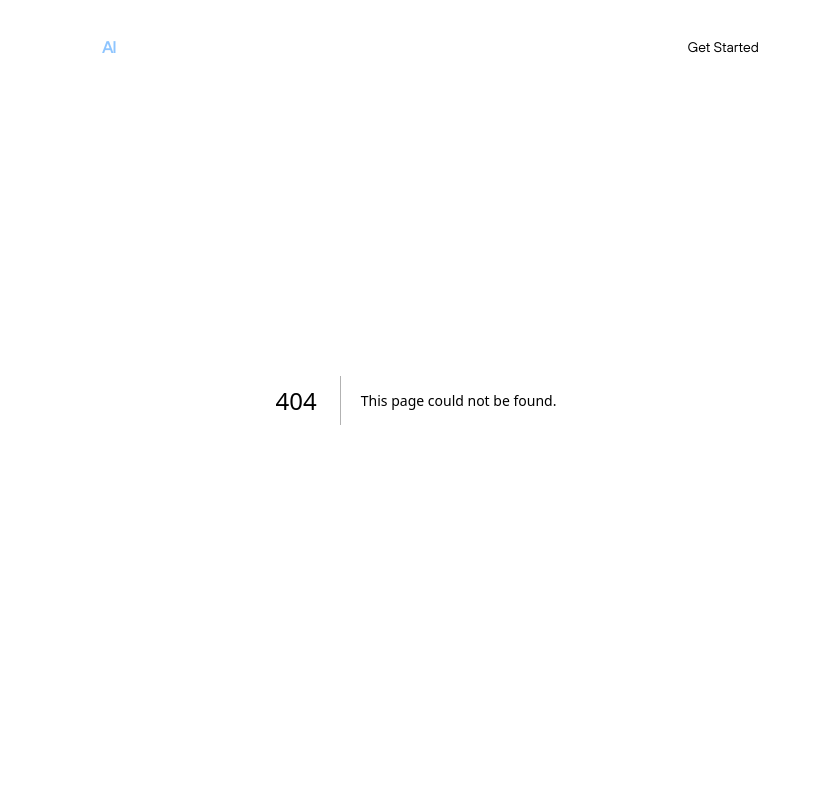
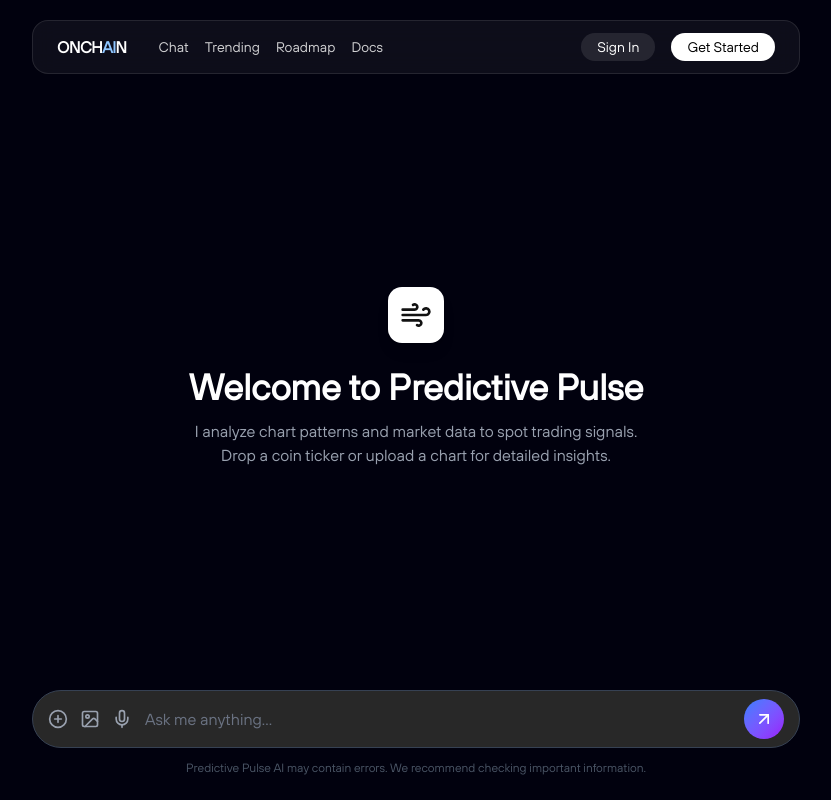
Before and after one commit to rayjaywolf/oncha, a Next.js app: page /chat in a window 1280 px wide. Before the commit this address had no page. Shown: the whole page, without its empty margins (224-1055 px from the left). Built offline with nearby package versions, Linux system fonts and the light colour scheme.

Commit message:
Added chat page and designed the initial UI

```diff
--- /dev/null
+++ b/app/chat/page.tsx
@@ -0,0 +1,67 @@
+import React from "react";
+import {
+  PlusCircle,
+  Image,
+  Mic,
+  Send,
+  ThumbsUp,
+  ThumbsDown,
+  Grid3x3,
+  Wind,
+  ArrowUpRight,
+} from "lucide-react";
+
+export default function App() {
+  return <ChatPage />;
+}
+
+const ChatPage = () => {
+  return (
+    <div className="bg-[#01010e] min-h-screen w-full flex flex-col font-sans text-gray-300">
+      <main className="flex-grow flex flex-col items-center justify-center text-center px-4 mt-20">
+        <div className="bg-white p-3 rounded-xl shadow-lg mb-6">
+          <Wind className="text-[#121212] h-8 w-8" />
+        </div>
+        <h2 className="text-4xl font-bold text-white mb-3">
+          Welcome to Predictive Pulse
+        </h2>
+        <p className="max-w-md text-gray-400">
+          I analyze chart patterns and market data to spot trading signals. Drop
+          a coin ticker or upload a chart for detailed insights.
+        </p>
+      </main>
+
+      <footer className="w-full flex flex-col items-center p-4 pb-6">
+        <div className="w-full max-w-3xl">
+          <div className="relative">
+            <div className="absolute left-4 top-1/2 -translate-y-1/2 flex items-center space-x-3">
+              <button className="text-gray-400 hover:text-white">
+                <PlusCircle className="h-5 w-5" />
+              </button>
+              <button className="text-gray-400 hover:text-white">
+                <Image className="h-5 w-5" />
+              </button>
+              <button className="text-gray-400 hover:text-white">
+                <Mic className="h-5 w-5" />
+              </button>
+            </div>
+            <input
+              type="text"
+              placeholder="Ask me anything..."
+              className="w-full bg-[#282828] border border-gray-700 rounded-full py-4 pl-28 pr-48 text-white placeholder-gray-500 focus:outline-none focus:ring-2 focus:ring-blue-500"
+            />
+            <div className="absolute right-4 top-1/2 -translate-y-1/2 flex items-center space-x-3">
+              <button className="bg-gradient-to-br from-blue-500 to-purple-600 p-2.5 rounded-full text-white hover:opacity-90 transition-opacity flex items-center justify-center">
+                <ArrowUpRight className="h-5 w-5" />
+              </button>
+            </div>
+          </div>
+        </div>
+        <p className="text-xs text-gray-600 mt-3">
+          Predictive Pulse AI may contain errors. We recommend checking
+          important information.
+        </p>
+      </footer>
+    </div>
+  );
+};
```
